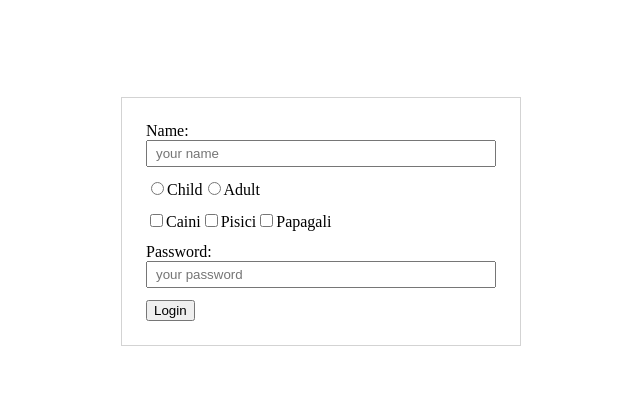
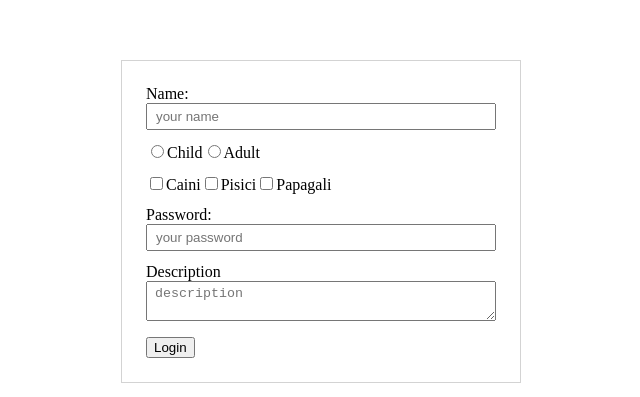
Before and after one commit to electronrecord/react-components-library, a React (Vite) app: page / in a window 1280 px wide. Shown: the part 179-576 px from the top of the page, without its empty margins (319-959 px from the left). Built offline with nearby package versions, Linux system fonts and the light colour scheme.

Commit message:
refactoring II

```diff
--- a/src/App.jsx
+++ b/src/App.jsx
@@ -23,12 +23,21 @@ function App () {
       rule: 'required'
     },
     password: {
+      name: 'password',
       label: 'Password',
       value: '',
       type: 'password',
       rule: 'required',
       placeholder: 'your password'
-    }
+    },
+    description: {
+      name: 'description',
+      label: 'Description',
+      value: '',
+      type: 'textarea',
+      rule: 'required',
+      placeholder: 'description'
+    },
   }
 
   async function handleSubmit (data) {
--- /dev/null
+++ b/src/components/BaseCheckbox.jsx
@@ -0,0 +1,23 @@
+import './css/base-checkbox.scss'
+
+export const BaseCheckbox = function ({name = '', data = {}, onChange = () => {}}) {
+  const { label, value } = data
+
+  return (
+    <div className='base-checkbox'>
+      {
+        label?.map(item => (
+          <span key={item}>
+                <input type='checkbox'
+                       name={name}
+                       id={item}
+                       checked={value.includes(item)}
+                       onChange={ev => onChange(item)} />
+                <label htmlFor={item}>{item}</label>
+              </span>
+        ))
+      }
+      <br/>
+    </div>
+  )
+}
--- a/src/components/BaseInput.jsx
+++ b/src/components/BaseInput.jsx
@@ -1,4 +1,7 @@
 import './css/base-input.scss'
+import {BaseRadio} from "./BaseRadio.jsx"
+import {BaseCheckbox} from "./BaseCheckbox.jsx"
+import {BaseTextarea} from "./BaseTextarea"
 
 export const BaseInput = function ({name = '', data = {}, onInput = () => {}}) {
   const {
@@ -42,50 +45,18 @@ export const BaseInput = function ({name = '', data = {}, onInput = () => {}}) {
         </>
       }
 
-      {
-        type === 'radio' && <>
-          {
-            label?.map(item => (
-              <span key={item}>
-                <input type='radio'
-                       name={name}
-                       id={item}
-                       checked={value === item}
-                       onChange={ev => handleInput(item)} />
-                <label htmlFor={item}>{item}</label>
-              </span>
-            ))
-          }
-          <br/>
-        </>
-      }
+      {type === 'radio' && <BaseRadio name={name}
+                                      data={data}
+                                      onChange={handleInput} />}
 
-      {
-        type === 'checkbox' && <>
-          {
-            label?.map(item => (
-              <span key={item}>
-                <input type='checkbox'
-                       name={name}
-                       id={item}
-                       checked={value.includes(item)}
-                       onChange={ev => handleCheckbox(item)} />
-                <label htmlFor={item}>{item}</label>
-              </span>
-            ))
-          }
-          <br/>
-        </>
-      }
+      {type === 'checkbox' && <BaseCheckbox name={name}
+                                            data={data}
+                                            onChange={handleCheckbox} />}
 
-      {textarea &&
-        <textarea id={id || name}
-                  value={value}
-                  placeholder={placeholder}
-                  onInput={ev => handleInput(ev.target.value) }>
-          { value }
-        </textarea>
-      }
+      {type === 'textarea' && <BaseTextarea name={name}
+                                            data={data}
+                                            onInput={handleInput} />}
+
       {invalid && <span className='validation-msg'>{validation[invalid]}</span>}
     </label>
   )
--- /dev/null
+++ b/src/components/BaseRadio.jsx
@@ -0,0 +1,23 @@
+import './css/base-radio.scss'
+
+export const BaseRadio = function ({name = '', data = {}, onChange = () => {}}) {
+  const { label, value } = data
+
+  return (
+    <div className='base-radio'>
+      {
+        label?.map(item => (
+          <span key={item}>
+                <input type='radio'
+                       name={name}
+                       id={item}
+                       checked={value === item}
+                       onChange={ev => onChange(item)} />
+                <label htmlFor={item}>{item}</label>
+              </span>
+        ))
+      }
+      <br/>
+    </div>
+  )
+}
--- /dev/null
+++ b/src/components/BaseTextarea.jsx
@@ -0,0 +1,16 @@
+export const BaseTextarea = function ({name = '', data = {}, onInput = () => {}}) {
+  const { id, label, value, placeholder } = data
+
+  return (
+    <label htmlFor={id || name}
+           className="base-textarea">
+      <span>{ label }</span>
+      <textarea id={id || name}
+                value={value}
+                placeholder={placeholder}
+                onInput={ev => onInput(ev.target.value) }>
+          { value }
+        </textarea>
+    </label>
+  )
+}
--- /dev/null
+++ b/src/components/css/base-checkbox.scss
@@ -0,0 +1,5 @@
+.base-checkbox {
+  @media only screen and (min-width: 0) {
+
+  }
+}
--- /dev/null
+++ b/src/components/css/base-radio.scss
@@ -0,0 +1,5 @@
+.base-radio {
+  @media only screen and (min-width: 0) {
+
+  }
+}
--- /dev/null
+++ b/src/components/css/base-textarea.scss
@@ -0,0 +1,5 @@
+.base-textarea {
+  @media only screen and (min-width: 0) {
+
+  }
+}
--- a/src/components/index.js
+++ b/src/components/index.js
@@ -1,2 +1,5 @@
 export { BaseInput } from './BaseInput.jsx'
 export { BaseForm } from './BaseForm.jsx'
+export { BaseRadio } from './BaseRadio.jsx'
+export { BaseCheckbox } from './BaseCheckbox.jsx'
+export { BaseTextarea } from './BaseTextarea.jsx'
```
